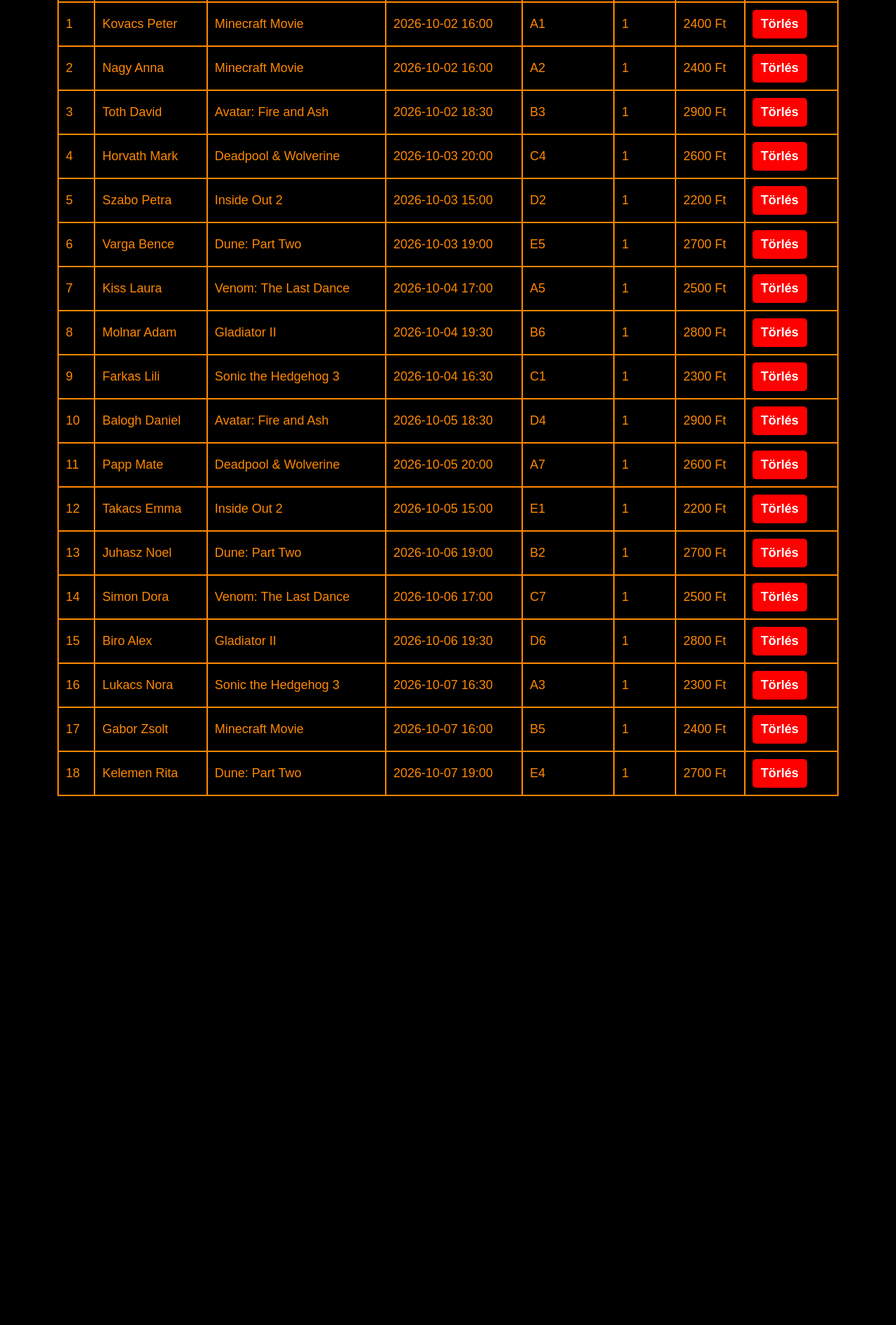
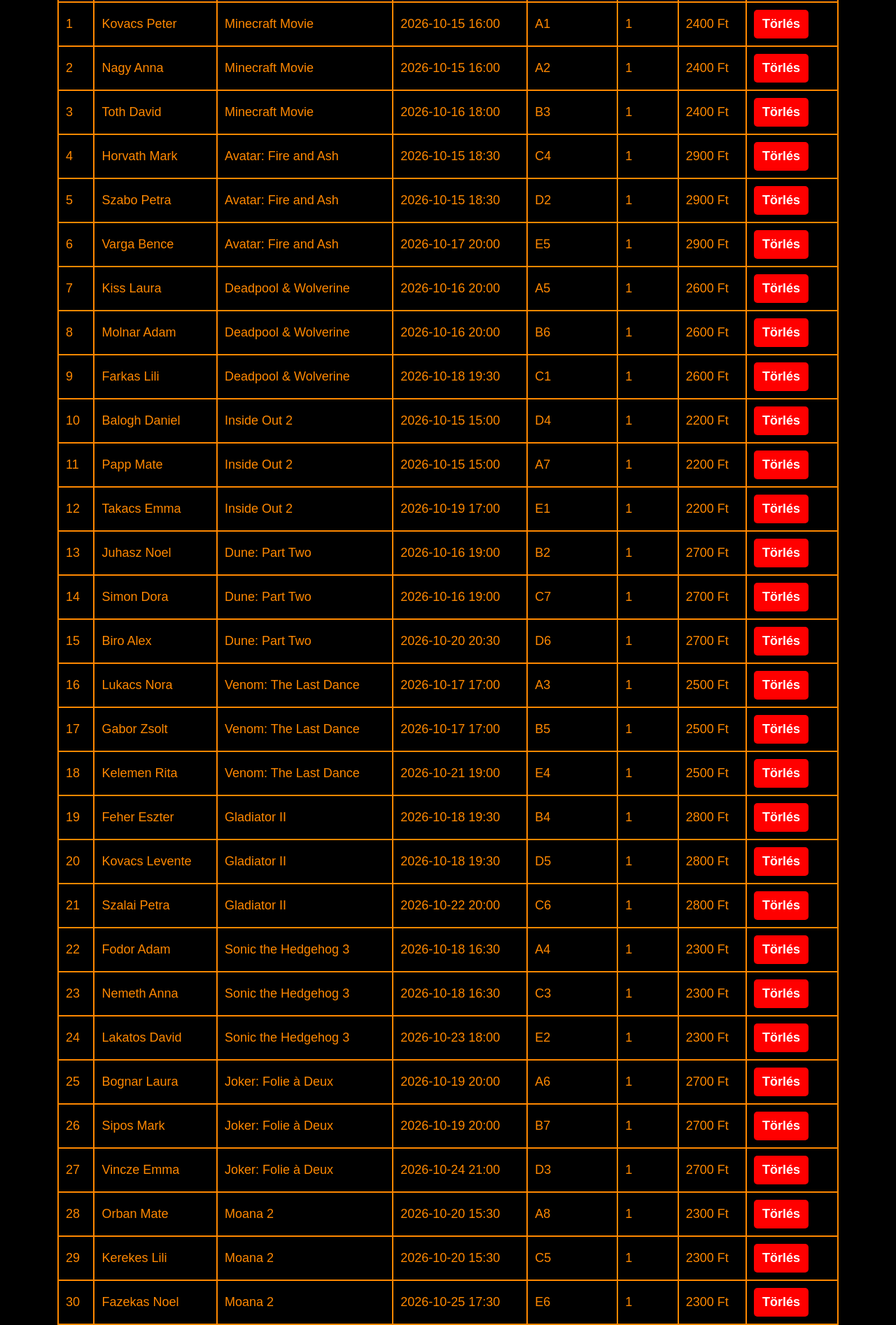
Before and after one commit to beniixdev/BECinema, a plain HTML site: page foglalasok.html in a window 1280 px wide. Shown: the part 366-2260 px from the top of the page at 70% size. Before the commit the page ends 1504 px from the top, so only its background shows below. Drawn offline with nearby package versions, Linux system fonts and the light colour scheme.

Commit message:
2026-10-13fix

```diff
--- a/data/filmek.json
+++ b/data/filmek.json
@@ -5,8 +5,7 @@
     "mufaj": "Kaland, Vígjáték",
     "hossz": 101,
     "korhatar": 12,
-    "jegyar": 2400,
-    "kep": "images/minecraft.jpg"
+    "jegyar": 2400
   },
   {
     "id": 2,
@@ -14,8 +13,7 @@
     "mufaj": "Sci-fi, Kaland",
     "hossz": 190,
     "korhatar": 12,
-    "jegyar": 2900,
-    "kep": "images/avatar.jpg"
+    "jegyar": 2900
   },
   {
     "id": 3,
@@ -23,8 +21,7 @@
     "mufaj": "Akció, Vígjáték",
     "hossz": 128,
     "korhatar": 16,
-    "jegyar": 2600,
-    "kep": "images/deadpool.jpg"
+    "jegyar": 2600
   },
   {
     "id": 4,
@@ -32,8 +29,7 @@
     "mufaj": "Animáció, Családi",
     "hossz": 96,
     "korhatar": 6,
-    "jegyar": 2200,
-    "kep": "images/insideout2.jpg"
+    "jegyar": 2200
   },
   {
     "id": 5,
@@ -41,8 +37,7 @@
     "mufaj": "Sci-fi, Dráma",
     "hossz": 166,
     "korhatar": 12,
-    "jegyar": 2700,
-    "kep": "images/dune2.jpg"
+    "jegyar": 2700
   },
   {
     "id": 6,
@@ -50,8 +45,7 @@
     "mufaj": "Akció, Sci-fi",
     "hossz": 109,
     "korhatar": 16,
-    "jegyar": 2500,
-    "kep": "images/venom.jpg"
+    "jegyar": 2500
   },
   {
     "id": 7,
@@ -59,8 +53,7 @@
     "mufaj": "Akció, Dráma",
     "hossz": 148,
     "korhatar": 16,
-    "jegyar": 2800,
-    "kep": "images/gladiator2.jpg"
+    "jegyar": 2800
   },
   {
     "id": 8,
@@ -68,7 +61,22 @@
     "mufaj": "Kaland, Családi",
     "hossz": 110,
     "korhatar": 6,
-    "jegyar": 2300,
-    "kep": "images/sonic3.jpg"
+    "jegyar": 2300
+  },
+  {
+    "id": 9,
+    "cim": "Joker: Folie à Deux",
+    "mufaj": "Dráma, Thriller",
+    "hossz": 138,
+    "korhatar": 16,
+    "jegyar": 2700
+  },
+  {
+    "id": 10,
+    "cim": "Moana 2",
+    "mufaj": "Animáció, Kaland",
+    "hossz": 100,
+    "korhatar": 6,
+    "jegyar": 2300
   }
 ]
--- a/data/foglalasok.json
+++ b/data/foglalasok.json
@@ -5,7 +5,7 @@
     "email": "kovacs.peter@gmail.com",
     "telefon": "06301234567",
     "filmId": 1,
-    "idopont": "2026-10-02 16:00",
+    "idopont": "2026-10-15 16:00",
     "ulohely": "A1",
     "ar": 2400
   },
@@ -15,7 +15,7 @@
     "email": "nagy.anna@gmail.com",
     "telefon": "06201234567",
     "filmId": 1,
-    "idopont": "2026-10-02 16:00",
+    "idopont": "2026-10-15 16:00",
     "ulohely": "A2",
     "ar": 2400
   },
@@ -24,90 +24,90 @@
     "nev": "Toth David",
     "email": "toth.david@gmail.com",
     "telefon": "06305554444",
-    "filmId": 2,
-    "idopont": "2026-10-02 18:30",
+    "filmId": 1,
+    "idopont": "2026-10-16 18:00",
     "ulohely": "B3",
-    "ar": 2900
+    "ar": 2400
   },
   {
     "id": 4,
     "nev": "Horvath Mark",
     "email": "horvath.mark@gmail.com",
     "telefon": "06701234567",
-    "filmId": 3,
-    "idopont": "2026-10-03 20:00",
+    "filmId": 2,
+    "idopont": "2026-10-15 18:30",
     "ulohely": "C4",
-    "ar": 2600
+    "ar": 2900
   },
   {
     "id": 5,
     "nev": "Szabo Petra",
     "email": "szabo.petra@gmail.com",
     "telefon": "06307778888",
-    "filmId": 4,
-    "idopont": "2026-10-03 15:00",
+    "filmId": 2,
+    "idopont": "2026-10-15 18:30",
     "ulohely": "D2",
-    "ar": 2200
+    "ar": 2900
   },
   {
     "id": 6,
     "nev": "Varga Bence",
     "email": "varga.bence@gmail.com",
     "telefon": "06203334444",
-    "filmId": 5,
-    "idopont": "2026-10-03 19:00",
+    "filmId": 2,
+    "idopont": "2026-10-17 20:00",
     "ulohely": "E5",
-    "ar": 2700
+    "ar": 2900
   },
   {
     "id": 7,
     "nev": "Kiss Laura",
     "email": "kiss.laura@gmail.com",
     "telefon": "06301112222",
-    "filmId": 6,
-    "idopont": "2026-10-04 17:00",
+    "filmId": 3,
+    "idopont": "2026-10-16 20:00",
     "ulohely": "A5",
-    "ar": 2500
+    "ar": 2600
   },
   {
     "id": 8,
     "nev": "Molnar Adam",
     "email": "molnar.adam@gmail.com",
     "telefon": "06309998888",
-    "filmId": 7,
-    "idopont": "2026-10-04 19:30",
+    "filmId": 3,
+    "idopont": "2026-10-16 20:00",
     "ulohely": "B6",
-    "ar": 2800
+    "ar": 2600
   },
   {
     "id": 9,
     "nev": "Farkas Lili",
     "email": "farkas.lili@gmail.com",
     "telefon": "06207776666",
-    "filmId": 8,
-    "idopont": "2026-10-04 16:30",
+    "filmId": 3,
+    "idopont": "2026-10-18 19:30",
     "ulohely": "C1",
-    "ar": 2300
+    "ar": 2600
   },
   {
     "id": 10,
     "nev": "Balogh Daniel",
     "email": "balogh.daniel@gmail.com",
     "telefon": "06306665555",
-    "filmId": 2,
-    "idopont": "2026-10-05 18:30",
+    "filmId": 4,
+    "idopont": "2026-10-15 15:00",
     "ulohely": "D4",
-    "ar": 2900
+    "ar": 2200
   },
   {
     "id": 11,
     "nev": "Papp Mate",
     "email": "papp.mate@gmail.com",
     "telefon": "06304443333",
-    "filmId": 3,
-    "idopont": "2026-10-05 20:00",
+    "filmId": 4,
+    "idopont": "2026-10-15 15:00",
     "ulohely": "A7",
-    "ar": 2600
+    "ar": 2200
   },
   {
     "id": 12,
@@ -115,7 +115,7 @@
     "email": "takacs.emma@gmail.com",
     "telefon": "06202221111",
     "filmId": 4,
-    "idopont": "2026-10-05 15:00",
+    "idopont": "2026-10-19 17:00",
     "ulohely": "E1",
     "ar": 2200
   },
@@ -125,7 +125,7 @@
     "email": "juhasz.noel@gmail.com",
     "telefon": "06301239876",
     "filmId": 5,
-    "idopont": "2026-10-06 19:00",
+    "idopont": "2026-10-16 19:00",
     "ulohely": "B2",
     "ar": 2700
   },
@@ -134,49 +134,169 @@
     "nev": "Simon Dora",
     "email": "simon.dora@gmail.com",
     "telefon": "06709876543",
-    "filmId": 6,
-    "idopont": "2026-10-06 17:00",
+    "filmId": 5,
+    "idopont": "2026-10-16 19:00",
     "ulohely": "C7",
-    "ar": 2500
+    "ar": 2700
   },
   {
     "id": 15,
     "nev": "Biro Alex",
     "email": "biro.alex@gmail.com",
     "telefon": "06305556666",
-    "filmId": 7,
-    "idopont": "2026-10-06 19:30",
+    "filmId": 5,
+    "idopont": "2026-10-20 20:30",
     "ulohely": "D6",
-    "ar": 2800
+    "ar": 2700
   },
   {
     "id": 16,
     "nev": "Lukacs Nora",
     "email": "lukacs.nora@gmail.com",
     "telefon": "06208887777",
-    "filmId": 8,
-    "idopont": "2026-10-07 16:30",
+    "filmId": 6,
+    "idopont": "2026-10-17 17:00",
     "ulohely": "A3",
-    "ar": 2300
+    "ar": 2500
   },
   {
     "id": 17,
     "nev": "Gabor Zsolt",
     "email": "gabor.zsolt@gmail.com",
     "telefon": "06303335555",
-    "filmId": 1,
-    "idopont": "2026-10-07 16:00",
+    "filmId": 6,
+    "idopont": "2026-10-17 17:00",
     "ulohely": "B5",
-    "ar": 2400
+    "ar": 2500
   },
   {
     "id": 18,
     "nev": "Kelemen Rita",
     "email": "kelemen.rita@gmail.com",
     "telefon": "06201114444",
-    "filmId": 5,
-    "idopont": "2026-10-07 19:00",
+    "filmId": 6,
+    "idopont": "2026-10-21 19:00",
     "ulohely": "E4",
+    "ar": 2500
+  },
+  {
+    "id": 19,
+    "nev": "Feher Eszter",
+    "email": "feher.eszter@gmail.com",
+    "telefon": "06302223333",
+    "filmId": 7,
+    "idopont": "2026-10-18 19:30",
+    "ulohely": "B4",
+    "ar": 2800
+  },
+  {
+    "id": 20,
+    "nev": "Kovacs Levente",
+    "email": "kovacs.levente@gmail.com",
+    "telefon": "06703334444",
+    "filmId": 7,
+    "idopont": "2026-10-18 19:30",
+    "ulohely": "D5",
+    "ar": 2800
+  },
+  {
+    "id": 21,
+    "nev": "Szalai Petra",
+    "email": "szalai.petra@gmail.com",
+    "telefon": "06307771111",
+    "filmId": 7,
+    "idopont": "2026-10-22 20:00",
+    "ulohely": "C6",
+    "ar": 2800
+  },
+  {
+    "id": 22,
+    "nev": "Fodor Adam",
+    "email": "fodor.adam@gmail.com",
+    "telefon": "06205554444",
+    "filmId": 8,
+    "idopont": "2026-10-18 16:30",
+    "ulohely": "A4",
+    "ar": 2300
+  },
+  {
+    "id": 23,
+    "nev": "Nemeth Anna",
+    "email": "nemeth.anna@gmail.com",
+    "telefon": "06301118888",
+    "filmId": 8,
+    "idopont": "2026-10-18 16:30",
+    "ulohely": "C3",
+    "ar": 2300
+  },
+  {
+    "id": 24,
+    "nev": "Lakatos David",
+    "email": "lakatos.david@gmail.com",
+    "telefon": "06709997777",
+    "filmId": 8,
+    "idopont": "2026-10-23 18:00",
+    "ulohely": "E2",
+    "ar": 2300
+  },
+  {
+    "id": 25,
+    "nev": "Bognar Laura",
+    "email": "bognar.laura@gmail.com",
+    "telefon": "06203332222",
+    "filmId": 9,
+    "idopont": "2026-10-19 20:00",
+    "ulohely": "A6",
     "ar": 2700
+  },
+  {
+    "id": 26,
+    "nev": "Sipos Mark",
+    "email": "sipos.mark@gmail.com",
+    "telefon": "06304445555",
+    "filmId": 9,
+    "idopont": "2026-10-19 20:00",
+    "ulohely": "B7",
+    "ar": 2700
+  },
+  {
+    "id": 27,
+    "nev": "Vincze Emma",
+    "email": "vincze.emma@gmail.com",
+    "telefon": "06701231234",
+    "filmId": 9,
+    "idopont": "2026-10-24 21:00",
+    "ulohely": "D3",
+    "ar": 2700
+  },
+  {
+    "id": 28,
+    "nev": "Orban Mate",
+    "email": "orban.mate@gmail.com",
+    "telefon": "06308887777",
+    "filmId": 10,
+    "idopont": "2026-10-20 15:30",
+    "ulohely": "A8",
+    "ar": 2300
+  },
+  {
+    "id": 29,
+    "nev": "Kerekes Lili",
+    "email": "kerekes.lili@gmail.com",
+    "telefon": "06206665555",
+    "filmId": 10,
+    "idopont": "2026-10-20 15:30",
+    "ulohely": "C5",
+    "ar": 2300
+  },
+  {
+    "id": 30,
+    "nev": "Fazekas Noel",
+    "email": "fazekas.noel@gmail.com",
+    "telefon": "06309991111",
+    "filmId": 10,
+    "idopont": "2026-10-25 17:30",
+    "ulohely": "E6",
+    "ar": 2300
   }
 ]
--- a/foglalasok.js
+++ b/foglalasok.js
@@ -1,6 +1,7 @@
 let foglalasok = [];
 let filmek = [];
 let kivalasztottHelyek = [];
+let vetitesiIdopontok = [];
 
 async function adatokBetoltese() {
     const foglalasResponse = await fetch("data/foglalasok.json");
@@ -9,10 +10,16 @@
     const filmResponse = await fetch("data/filmek.json");
     filmek = await filmResponse.json();
 
+    vetitesiIdopontok = foglalasok.map(foglalas => {
+        return {
+            filmId: foglalas.filmId,
+            idopont: foglalas.idopont
+        };
+    });
+
     tablazatMegjelenites();
     kartyakMegjelenites();
     filmekBetoltese();
-    minimumDatumBeallitasa();
     arFrissites();
 }
 
@@ -30,6 +37,48 @@
         szuroOption.value = film.id;
         szuroOption.textContent = film.cim;
         filmSzures.appendChild(szuroOption);
+    });
+}
+
+function idopontokBetoltese() {
+    const filmId = Number(document.getElementById("film").value);
+    const idopontSelect = document.getElementById("idopont");
+
+    idopontSelect.innerHTML = "";
+
+    if (!filmId) {
+        idopontSelect.innerHTML = `
+            <option value="">Először válassz filmet</option>
+        `;
+        return;
+    }
+
+    const idopontok = vetitesiIdopontok
+        .filter(adat => adat.filmId === filmId)
+        .map(adat => adat.idopont)
+        .filter((idopont, index, lista) => {
+            return lista.indexOf(idopont) === index;
+        })
+        .sort();
+
+    if (idopontok.length === 0) {
+        idopontSelect.innerHTML = `
+            <option value="">Nincs elérhető időpont</option>
+        `;
+        return;
+    }
+
+    idopontSelect.innerHTML = `
+        <option value="">Válassz időpontot</option>
+    `;
+
+    idopontok.forEach(idopont => {
+        const option = document.createElement("option");
+
+        option.value = idopont;
+        option.textContent = idopont;
+
+        idopontSelect.appendChild(option);
     });
 }
 
@@ -62,7 +111,7 @@
             helyek = helyek.join(", ");
         }
 
-        let jegyek = foglalas.jegyekSzama || 1;
+        const jegyek = foglalas.jegyekSzama || 1;
 
         sor.innerHTML = `
             <td>${foglalas.id}</td>
@@ -97,7 +146,7 @@
             helyek = helyek.join(", ");
         }
 
-        let jegyek = foglalas.jegyekSzama || 1;
+        const jegyek = foglalas.jegyekSzama || 1;
 
         kartya.className = "col-md-4 mb-4";
 
@@ -105,6 +154,7 @@
             <div class="card h-100">
                 <div class="card-body">
                     <h5 class="card-title">${film.cim}</h5>
+
                     <p><strong>Név:</strong> ${foglalas.nev}</p>
                     <p><strong>Időpont:</strong> ${foglalas.idopont}</p>
                     <p><strong>Ülőhely:</strong> ${helyek}</p>
@@ -130,11 +180,12 @@
     kivalasztottHelyekKiirasa();
 
     const filmId = Number(document.getElementById("film").value);
-    const idopont = document.getElementById("idopont").value.replace("T", " ");
+    const idopont = document.getElementById("idopont").value;
 
     if (!filmId || !idopont) {
         document.getElementById("helyInfo").textContent =
             "Válaszd ki a filmet és az időpontot.";
+
         return;
     }
 
@@ -207,7 +258,8 @@
     if (kivalasztottHelyek.length === 0) {
         szoveg.textContent = "Kiválasztott helyek: -";
     } else {
-        szoveg.textContent = "Kiválasztott helyek: " + kivalasztottHelyek.join(", ");
+        szoveg.textContent =
+            "Kiválasztott helyek: " + kivalasztottHelyek.join(", ");
     }
 }
 
@@ -227,7 +279,14 @@
 
 document.getElementById("film").addEventListener("change", function () {
     arFrissites();
-    ulohelyekMegjelenites();
+    idopontokBetoltese();
+
+    kivalasztottHelyek = [];
+    document.getElementById("ulohelyek").innerHTML = "";
+    kivalasztottHelyekKiirasa();
+
+    document.getElementById("helyInfo").textContent =
+        "Válassz időpontot.";
 });
 
 document.getElementById("idopont").addEventListener("change", function () {
@@ -248,12 +307,18 @@
     const email = document.getElementById("email").value.trim();
     const telefon = document.getElementById("telefon").value.trim();
     const filmId = Number(document.getElementById("film").value);
-    const idopont = document.getElementById("idopont").value.replace("T", " ");
+    const idopont = document.getElementById("idopont").value;
     const jegyekSzama = Number(document.getElementById("jegyekSzama").value);
 
     const film = filmek.find(film => film.id === filmId);
 
-    if (nev === "" || email === "" || telefon === "" || !filmId || idopont === "") {
+    if (
+        nev === "" ||
+        email === "" ||
+        telefon === "" ||
+        !filmId ||
+        idopont === ""
+    ) {
         hibaUzenet("Minden mező kitöltése kötelező!");
         return;
     }
@@ -277,13 +342,22 @@
         return;
     }
 
+    const ervenyesIdopont = vetitesiIdopontok.some(adat => {
+        return adat.filmId === filmId && adat.idopont === idopont;
+    });
+
+    if (!ervenyesIdopont) {
+        hibaUzenet("Érvénytelen vetítési időpont!");
+        return;
+    }
+
     if (kivalasztottHelyek.length !== jegyekSzama) {
         hibaUzenet(`Pontosan ${jegyekSzama} ülőhelyet válassz ki!`);
         return;
     }
 
     const ujId = foglalasok.length > 0
-        ? Math.max(...foglalasok.map(f => f.id)) + 1
+        ? Math.max(...foglalasok.map(foglalas => foglalas.id)) + 1
         : 1;
 
     const ujFoglalas = {
@@ -301,7 +375,7 @@
     foglalasok.push(ujFoglalas);
 
     tablazatMegjelenites();
-	kartyakMegjelenites();
+    kartyakMegjelenites();
 
     document.getElementById("uzenet").innerHTML = `
         <div class="alert alert-success">
@@ -316,11 +390,17 @@
     `;
 
     document.getElementById("foglalasForm").reset();
+
     document.getElementById("ar").value = "";
 
     kivalasztottHelyek = [];
     document.getElementById("ulohelyek").innerHTML = "";
+
     kivalasztottHelyekKiirasa();
+    idopontokBetoltese();
+
+    document.getElementById("helyInfo").textContent =
+        "Válaszd ki a filmet és az időpontot.";
 
     setTimeout(() => {
         document.getElementById("ujFoglalasDoboz").style.display = "none";
@@ -354,7 +434,7 @@
     document.getElementById("tablazatosNezet").style.display = "none";
     document.getElementById("kartyasNezet").style.display = "flex";
 
-	document.getElementById("kartyaGomb").classList.add("aktiv");
+    document.getElementById("kartyaGomb").classList.add("aktiv");
     document.getElementById("tablaGomb").classList.remove("aktiv");
 }
 
@@ -367,24 +447,17 @@
         doboz.style.display = "block";
 
         doboz.scrollIntoView({
-          behavior: "smooth"
+            behavior: "smooth"
         });
     }
-}
-
-function minimumDatumBeallitasa() {
-    const datumInput = document.getElementById("idopont");
-    const most = new Date();
-
-    most.setMinutes(most.getMinutes() - most.getTimezoneOffset());
-
-    datumInput.min = most.toISOString().slice(0, 16);
 }
 
 window.addEventListener("scroll", function () {
     const gomb = document.getElementById("felGomb");
 
-    if (!gomb) return;
+    if (!gomb) {
+        return;
+    }
 
     if (window.scrollY > 300) {
         gomb.style.display = "block";
```
Also changed, not shown: foglalasok.html (+15 -43 lines), 1 other file.
